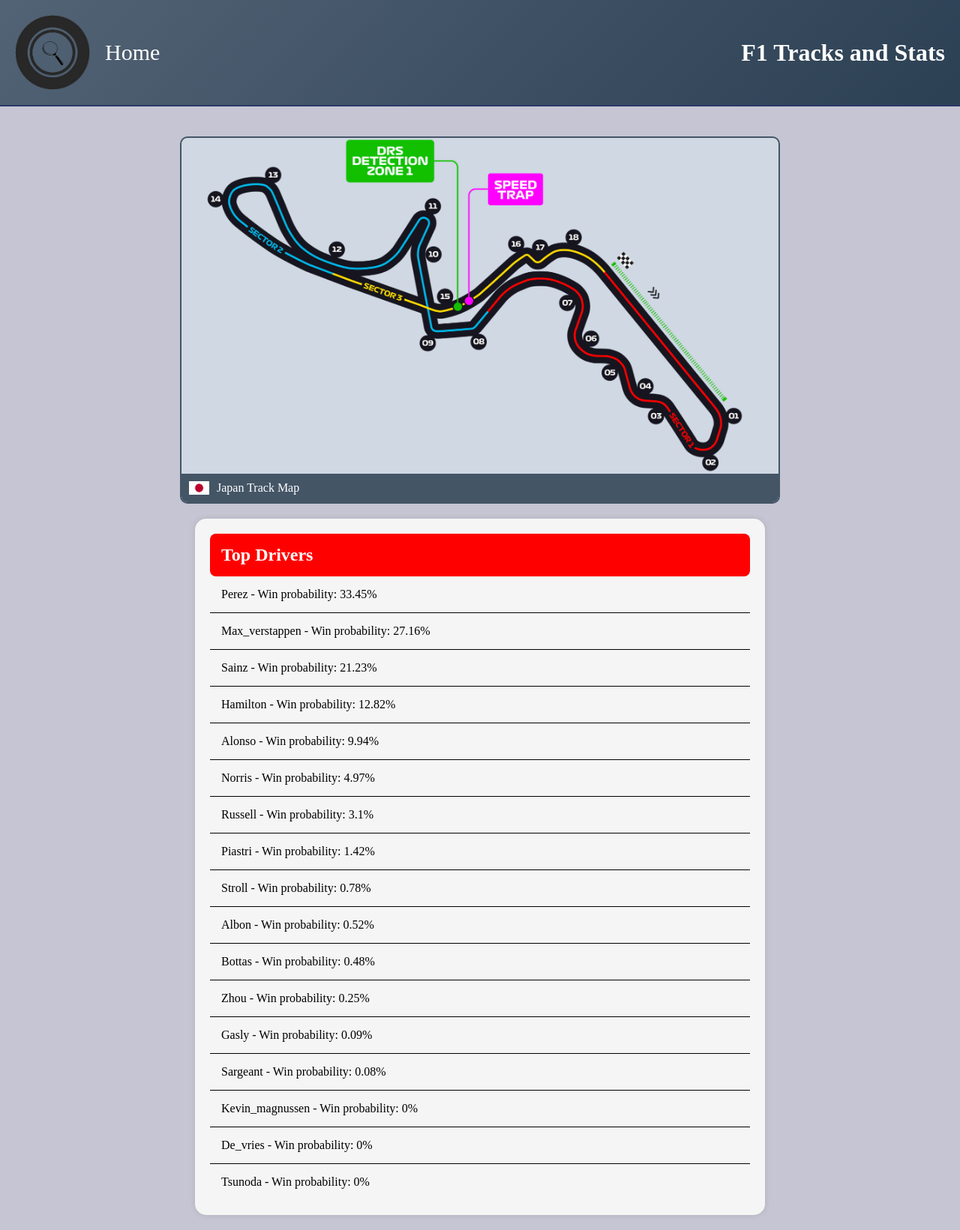
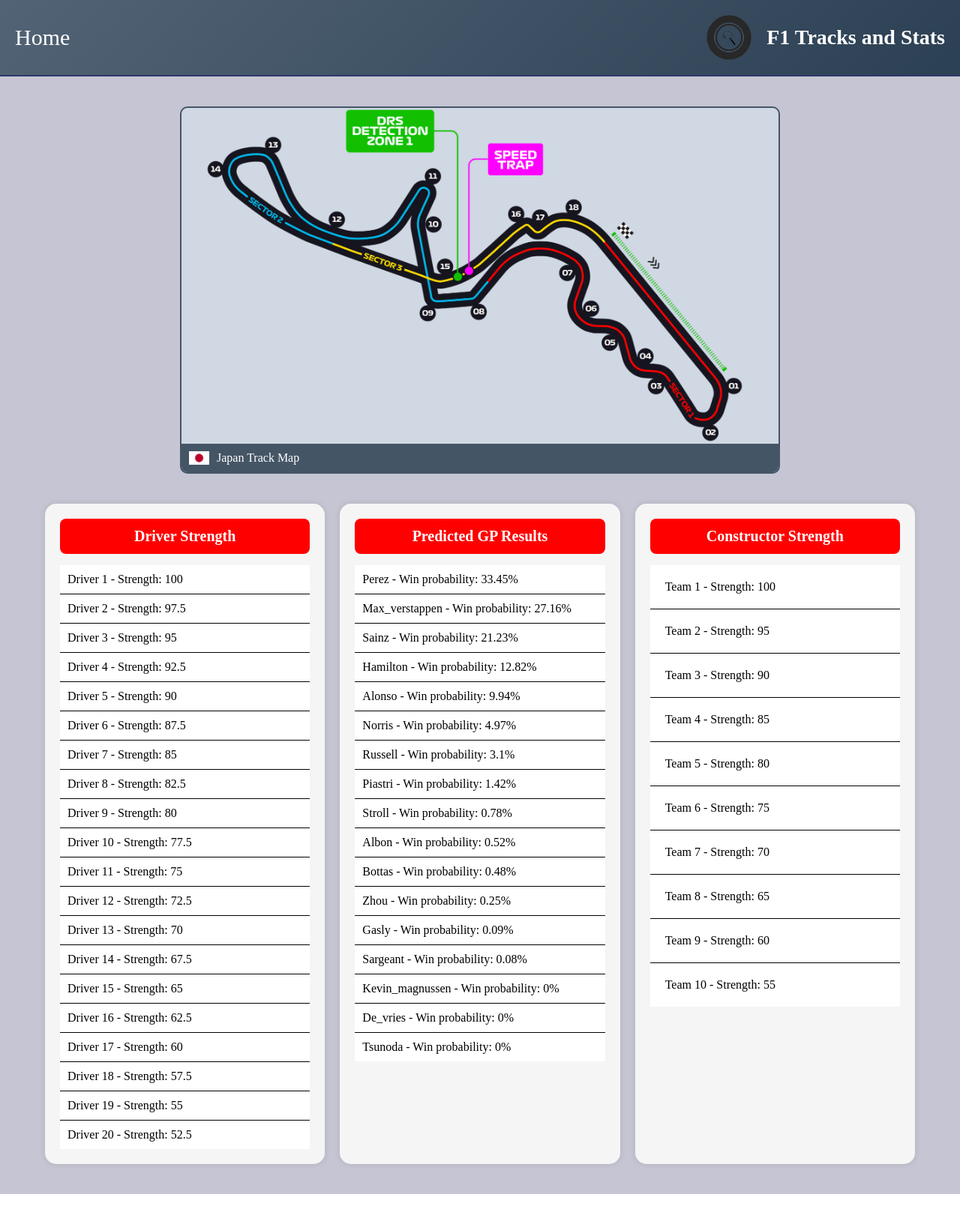
Before and after one commit to Fin250/F1-Constellations, a Flask app: page /tracks/japan in a window 1280 px wide. Shown: the whole page at 75% size. After the commit the page ends 1593 px from the top, so only its background shows below. Run offline with Flask 3, Linux system fonts and the light colour scheme.

Commit message:
Split CSS files, added all 3 stat columns to the page, reformatted header

```diff
--- a/main.py
+++ b/main.py
@@ -56,7 +56,6 @@ def tracks(trackname):
 def get_ml_predictions(roundnum):
     predictions = get_predictions_for_round(roundnum)
 
-    # If predictions are missing, run training
     if predictions is None:
         print(f"No predictions found for round {roundnum}, running training...")
         train_and_predict_all()
@@ -66,7 +65,21 @@ def get_ml_predictions(roundnum):
         print(f"Still no predictions found after training for round {roundnum}")
         return Response(response='[]', status=404, mimetype='application/json')
 
-    return Response(response=json.dumps(predictions), status=200, mimetype='application/json')
+    placeholder_driver_strength = [
+        {"driver": f"Driver {i+1}", "strength": round(100 - i*2.5, 1)} for i in range(20)
+    ]
+
+    placeholder_constructor_strength = [
+        {"constructor": f"Team {i+1}", "strength": round(100 - i*5, 1)} for i in range(10)
+    ]
+
+    response_data = {
+        "gp_results": predictions,
+        "driver_strength": placeholder_driver_strength,
+        "constructor_strength": placeholder_constructor_strength
+    }
+
+    return Response(response=json.dumps(response_data), status=200, mimetype='application/json')
 
 # Manual trigger to rerun the model
 @app.route('/ml/train')
@@ -76,4 +89,4 @@ def run_ml_training():
 
 # Run Flask application
 if __name__ == '__main__':
-    app.run(host='0.0.0.0', port=5000)
+    app.run(host='0.0.0.0', port=5000, debug=True)
--- a/static/format.css
+++ b/static/format.css
@@ -97,87 +97,3 @@ header img {
   height: 18px;
   margin-right: 10px;
 }
-
-.track-map {
-  width: 100%;
-  max-width: 800px;
-  margin: 20px auto;
-  border: 2px solid #445566;
-  background-color: #cfd8e3;
-  border-radius: 10px;
-  overflow: hidden;
-}
-
-.track-map img {
-  width: 100%;
-  display: block;
-}
-
-.track-map-caption {
-  background-color: #445566;
-  color: #fff;
-  padding: 10px;
-  text-align: center;
-  display: flex;
-  align-items: center;
-}
-
-.track-map-caption img {
-    width: 27px;
-    height: 18px;
-    margin-right: 10px;
-    display: block;
-}
-
-.content {
-  width: 80%;
-  border-top: 2px solid #445566;
-  padding-top: 20px;
-}
-
-.content p {
-  margin-top: 10px;
-  margin-bottom: 10px;
-}
-
-.predictions-container {
-  max-width: 800px;
-  margin: 20px auto;
-  padding: 0 20px;
-  display: block;
-}
-
-.predictions {
-  background-color: #f5f5f5;
-  padding: 20px;
-  border-radius: 15px;
-  box-sizing: border-box;
-  margin-top: 20px;
-  box-shadow: 0 0 8px rgba(0,0,0,0.1);
-}
-
-.predictions h3 {
-  color: white;
-  background-color: red;
-  font-size: 24px;
-  margin-top: 0;
-  padding: 15px;
-  border-radius: 8px;
-}
-
-.top-drivers {
-  list-style: none;
-  padding: 0;
-  margin: 0;
-}
-
-.top-drivers li {
-  background-color: #f5f5f5;
-  color: #000;
-  border-bottom: 1px solid #000;
-  padding: 15px;
-}
-
-.top-drivers li:last-child {
-  border-bottom: none;
-}
--- a/static/scripts/tracks.js
+++ b/static/scripts/tracks.js
@@ -19,23 +19,50 @@ document.addEventListener("DOMContentLoaded", function () {
             return response.json();
         })
         .then(data => {
-            const topDriversList = document.querySelector('.top-drivers');
-            if (!topDriversList) {
-                console.warn("Element '.top-drivers' not found.");
-                return;
-            }
-
-            topDriversList.innerHTML = '';
-            data.forEach(driver => {
-                const listItem = document.createElement('li');
-                const name = capitalize(driver.driver);
-                listItem.textContent = `${name} - Win probability: ${driver.probability}%`;
-                topDriversList.appendChild(listItem);
-            });
+            populateGPResults(data.gp_results);
+            populateDriverStrength(data.driver_strength);
+            populateConstructorStrength(data.constructor_strength);
         })
-        .catch(error => console.error('Error fetching driver predictions:', error));
+        .catch(error => console.error('Error fetching predictions:', error));
 });
 
 function capitalize(str) {
     return str.charAt(0).toUpperCase() + str.slice(1);
 }
+
+function populateGPResults(predictions) {
+    const list = document.querySelector('.gp-results');
+    if (!list) return;
+
+    list.innerHTML = '';
+    predictions.forEach(driver => {
+        const li = document.createElement('li');
+        const name = capitalize(driver.driver);
+        li.textContent = `${name} - Win probability: ${driver.probability}%`;
+        list.appendChild(li);
+    });
+}
+
+function populateDriverStrength(drivers) {
+    const list = document.querySelector('.driver-list');
+    if (!list) return;
+
+    list.innerHTML = '';
+    drivers.forEach(driver => {
+        const li = document.createElement('li');
+        li.textContent = `${driver.driver} - Strength: ${driver.strength}`;
+        list.appendChild(li);
+    });
+}
+
+function populateConstructorStrength(constructors) {
+    const list = document.querySelector('.constructor-list');
+    if (!list) return;
+
+    list.innerHTML = '';
+    constructors.forEach(constructor => {
+        const li = document.createElement('li');
+        li.textContent = `${constructor.constructor} - Strength: ${constructor.strength}`;
+        list.appendChild(li);
+    });
+}
--- /dev/null
+++ b/static/track.css
@@ -0,0 +1,130 @@
+* {
+  margin: 0;
+  padding: 0;
+  box-sizing: border-box;
+}
+
+body {
+  background-color: #c5c5d3;
+}
+
+header {
+  background-color: #445566;
+  background: linear-gradient(135deg, #526375, #2c4054);
+  border-bottom: 2px solid #2c3868;
+  color: #fff;
+  padding: 20px;
+  margin-bottom: 40px;
+  display: flex;
+  align-items: center;
+  justify-content: space-between;
+}
+
+.logo-title {
+  display: flex;
+  align-items: center;
+  gap: 20px;
+}
+
+.logo-title img {
+  width: 60px;
+  height: auto;
+}
+
+.logo-title h1 {
+  margin: 0;
+  font-size: 28px;
+}
+
+.home-button {
+  display: flex;
+  align-items: center;
+  justify-content: center;
+  border: none;
+  text-decoration: none;
+  font-size: 30px;
+  color: white;
+}
+
+.home-button:hover {
+  text-decoration: underline;
+}
+
+.track-map {
+  width: 100%;
+  max-width: 800px;
+  margin: 20px auto;
+  border: 2px solid #445566;
+  background-color: #cfd8e3;
+  border-radius: 10px;
+  overflow: hidden;
+}
+
+.track-map img {
+  width: 100%;
+  display: block;
+}
+
+.track-map-caption {
+  background-color: #445566;
+  color: #fff;
+  padding: 10px;
+  text-align: center;
+  display: flex;
+  align-items: center;
+}
+
+.track-map-caption img {
+  width: 27px;
+  height: 18px;
+  margin-right: 10px;
+  display: block;
+}
+
+.predictions-grid {
+  max-width: 1200px;
+  margin: 40px auto;
+  display: flex;
+  justify-content: space-between;
+  gap: 20px;
+  padding: 0 20px;
+}
+
+.pred-box {
+  flex: 1;
+  background-color: #f5f5f5;
+  border-radius: 15px;
+  padding: 20px;
+  box-shadow: 0 0 8px rgba(0,0,0,0.1);
+}
+
+.pred-box h3 {
+  color: white;
+  background-color: red;
+  font-size: 20px;
+  padding: 12px;
+  text-align: center;
+  border-radius: 8px;
+  margin-bottom: 15px;
+}
+
+.strength-list {
+  list-style: none;
+  padding: 0;
+  margin: 0;
+}
+
+.strength-list li {
+  padding: 10px;
+  border-bottom: 1px solid #000;
+  background-color: #ffffff;
+  color: #000;
+}
+
+.strength-list li:last-child {
+  border-bottom: none;
+}
+
+.constructor-list li {
+  padding: 20px;
+}
--- a/templates/track_template.html
+++ b/templates/track_template.html
@@ -4,14 +4,17 @@
   <meta charset="UTF-8" />
   <meta name="viewport" content="width=device-width, initial-scale=1.0"/>
   <title>{{ track_display_name }} - F1 Tracks and Stats</title>
-  <link rel="stylesheet" href="/static/format.css"/>
+  <link rel="stylesheet" href="/static/track.css"/>
 </head>
 
 <body data-round="{{ round_number }}">
 
 <header>
-  <a href="/" class="home-button"><img src="/static/images/headerlogo.png" alt="Logo">Home</a>
-  <h1>F1 Tracks and Stats</h1>
+  <a href="/" class="home-button">Home</a>
+  <div class="logo-title">
+    <img src="/static/images/headerlogo.png" alt="Logo">
+    <h1>F1 Tracks and Stats</h1>
+  </div>
 </header>
 
 <div class="track-map">
@@ -22,15 +25,26 @@
   </div>
 </div>
 
-<div class="predictions-container">
-  <div class="predictions">
-    <h3>Top Drivers</h3>
-    <ul class="top-drivers">
-      <!-- JavaScript will fill in this list -->
+<div class="predictions-grid">
+  <div class="pred-box driver-strength">
+    <h3>Driver Strength</h3>
+    <ul class="strength-list driver-list">
+      <!-- JS populates -->
+    </ul>
+  </div>
+  <div class="pred-box top-drivers">
+    <h3>Predicted GP Results</h3>
+    <ul class="strength-list gp-results">
+      <!-- JS populates -->
+    </ul>
+  </div>
+  <div class="pred-box constructor-strength">
+    <h3>Constructor Strength</h3>
+    <ul class="strength-list constructor-list">
+      <!-- JS populates -->
     </ul>
   </div>
 </div>
-
 
 <script src="{{ script_path }}"></script>
 
```
